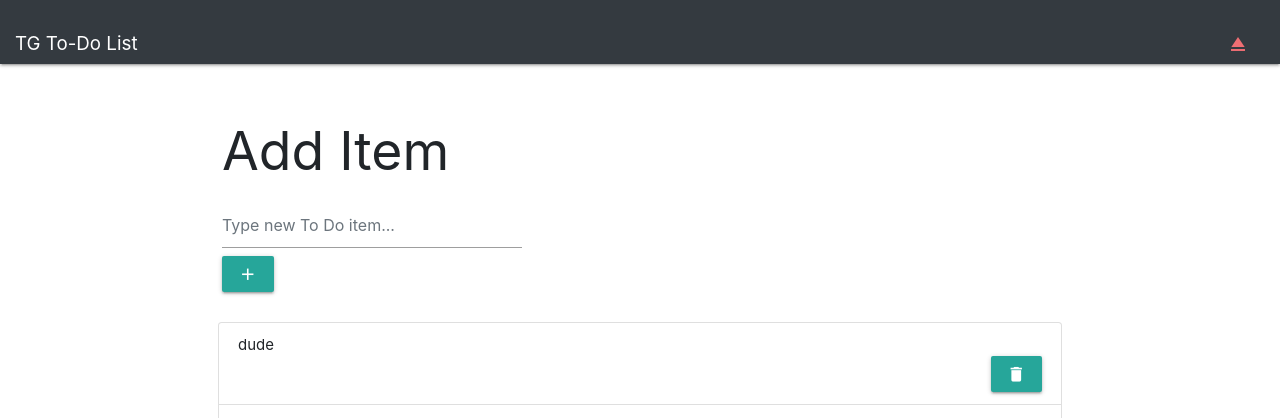
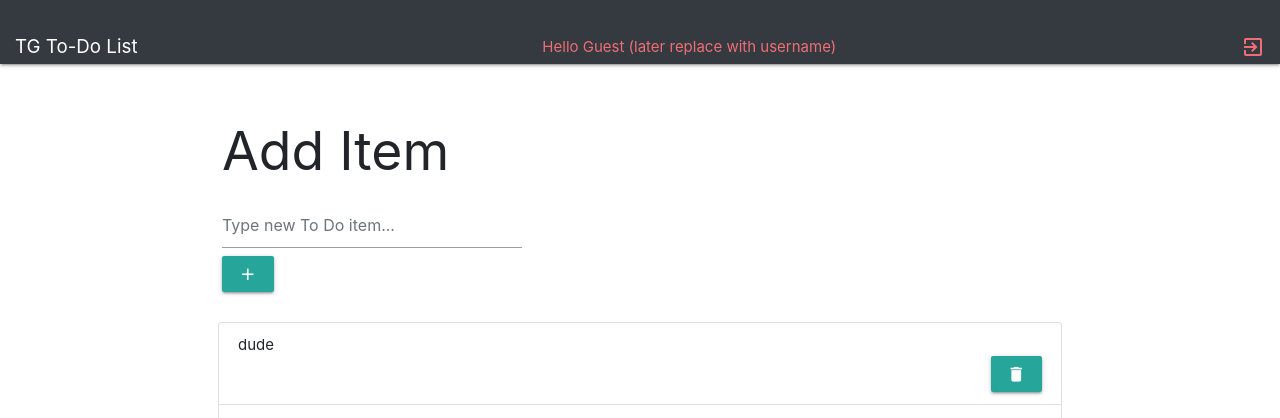
Before and after one commit to yodatk/TG_To_Do_List_App, a Django app: page / in a window 1280 px wide. Shown: the top 418 px of the page. Run offline with Django 3.2, Linux system fonts and the light colour scheme; data comes from the database, SQL or seed files in the repository; some libraries are stand-ins or nearby versions.

```diff
--- a/templates/base.html
+++ b/templates/base.html
@@ -20,13 +20,10 @@
 <nav class="navbar navbar-dark bg-dark">
     <!-- Navbar content -->
     <a class="navbar-brand" href="#">TG To-Do List</a>
-    <ul id="nav-mobile" class="right">
-
-        <a href="/"><i class="material-icons center" style="color: #EE6E73">eject</i></a>
-
-    </ul>
-
-
+    <span  style="color: #EE6E73" class="navbar-text">
+      Hello Guest (later replace with username)
+    </span>
+    <a href="/"><i class="large material-icons right" style="color: #EE6E73">exit_to_app</i></a>
 </nav>
 <div class="container">
 
```
Also changed, not shown: static/style.css (added).
